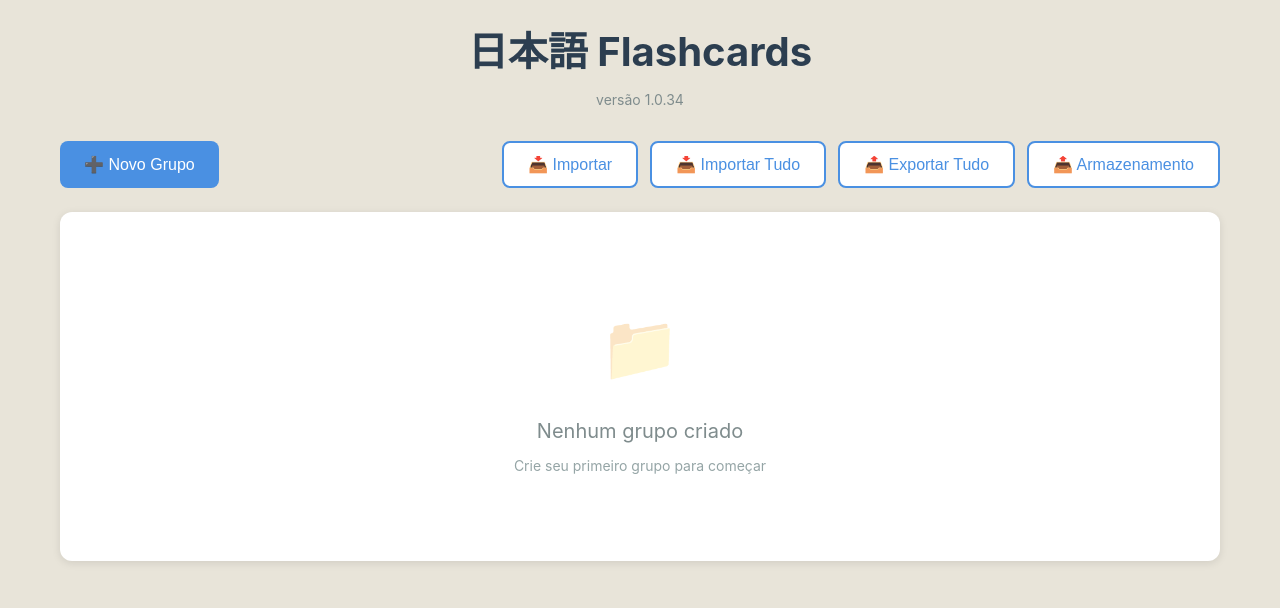
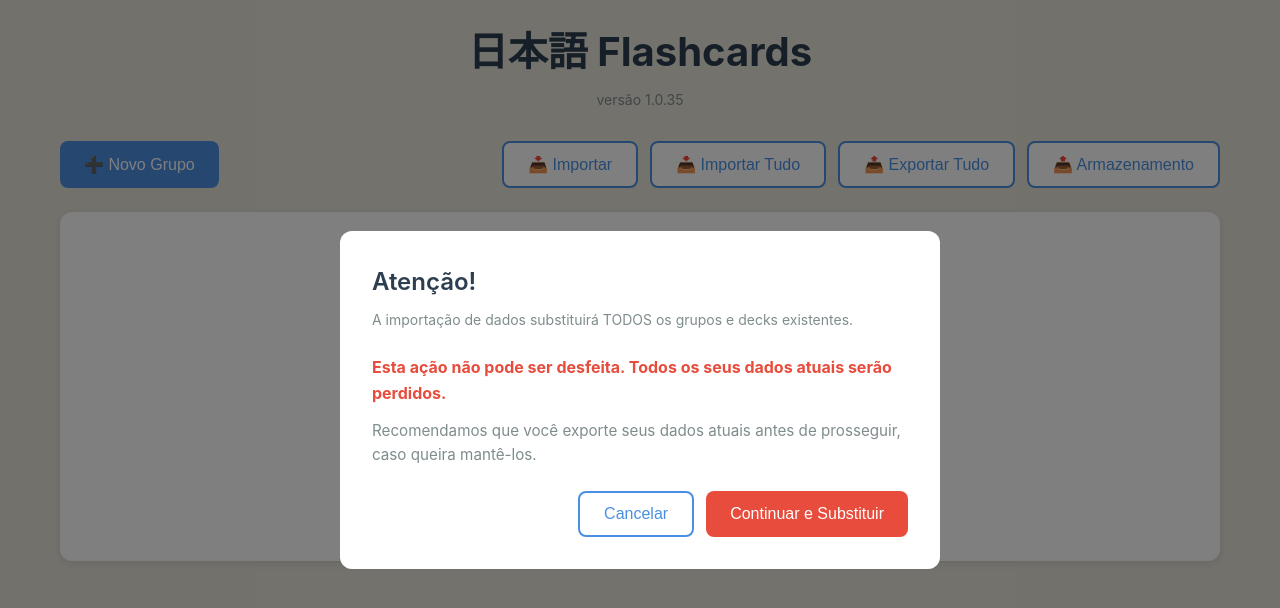
Before and after one commit to ZXCoder77/flashcards, a plain HTML site: page index.html in a window 1280 px wide. Both pictures are taken after a click on the button "📥 Importar Tudo". Drawn offline with Linux system fonts and the light colour scheme.

Commit message:
Add import confirmation modal and bump version
Introduces a modal to confirm data import, warning users that all existing groups and decks will be replaced. Updates version to 1.0.35 in both index.html and sw.js for cache consistency.

```diff
--- a/index.html
+++ b/index.html
@@ -995,6 +995,28 @@
     </div>
   </div>
 
+  <!-- Import Confirmation Modal -->
+  <div id="importConfirmationModal" class="modal">
+    <div class="modal-content">
+      <div class="modal-header">
+        <h2 class="modal-title">Atenção!</h2>
+        <p class="modal-description">A importação de dados substituirá TODOS os grupos e decks existentes.</p>
+      </div>
+      <div class="modal-body" style="margin-bottom: 24px;">
+        <p style="color: #e74c3c; font-weight: bold; margin-bottom: 12px;">
+          Esta ação não pode ser desfeita. Todos os seus dados atuais serão perdidos.
+        </p>
+        <p style="color: #7f8c8d; font-size: 0.95rem;">
+          Recomendamos que você exporte seus dados atuais antes de prosseguir, caso queira mantê-los.
+        </p>
+      </div>
+      <div class="modal-footer">
+        <button class="btn-outline btn" onclick="closeImportConfirmationModal()">Cancelar</button>
+        <button class="btn btn-danger" onclick="proceedWithImportData()">Continuar e Substituir</button>
+      </div>
+    </div>
+  </div>
+
   <!-- Toast Notification -->
   <div id="toast" class="toast">
     <span id="toastMessage"></span>
@@ -1007,7 +1029,7 @@
   </div>
 
   <script>
-    let version = '1.0.34';
+    let version = '1.0.35';
     // atualiza o texto dos elementos que possui as class header e version
     document.querySelectorAll('.header .version').forEach(element => {
       element.textContent = 'versão ' + version;
@@ -1931,6 +1953,15 @@
     }
 
     function importData() {
+      document.getElementById('importConfirmationModal').classList.add('active');
+    }
+
+    function closeImportConfirmationModal() {
+      document.getElementById('importConfirmationModal').classList.remove('active');
+    }
+
+    function proceedWithImportData() {
+      closeImportConfirmationModal();
       const input = document.createElement('input');
       input.type = 'file';
       input.accept = 'application/json';
--- a/sw.js
+++ b/sw.js
@@ -1,4 +1,4 @@
-const CACHE_NAME = 'flashcards-v1.0.34';
+const CACHE_NAME = 'flashcards-v1.0.35';
 const ASSETS = [
   './',
   './index.html',
```
